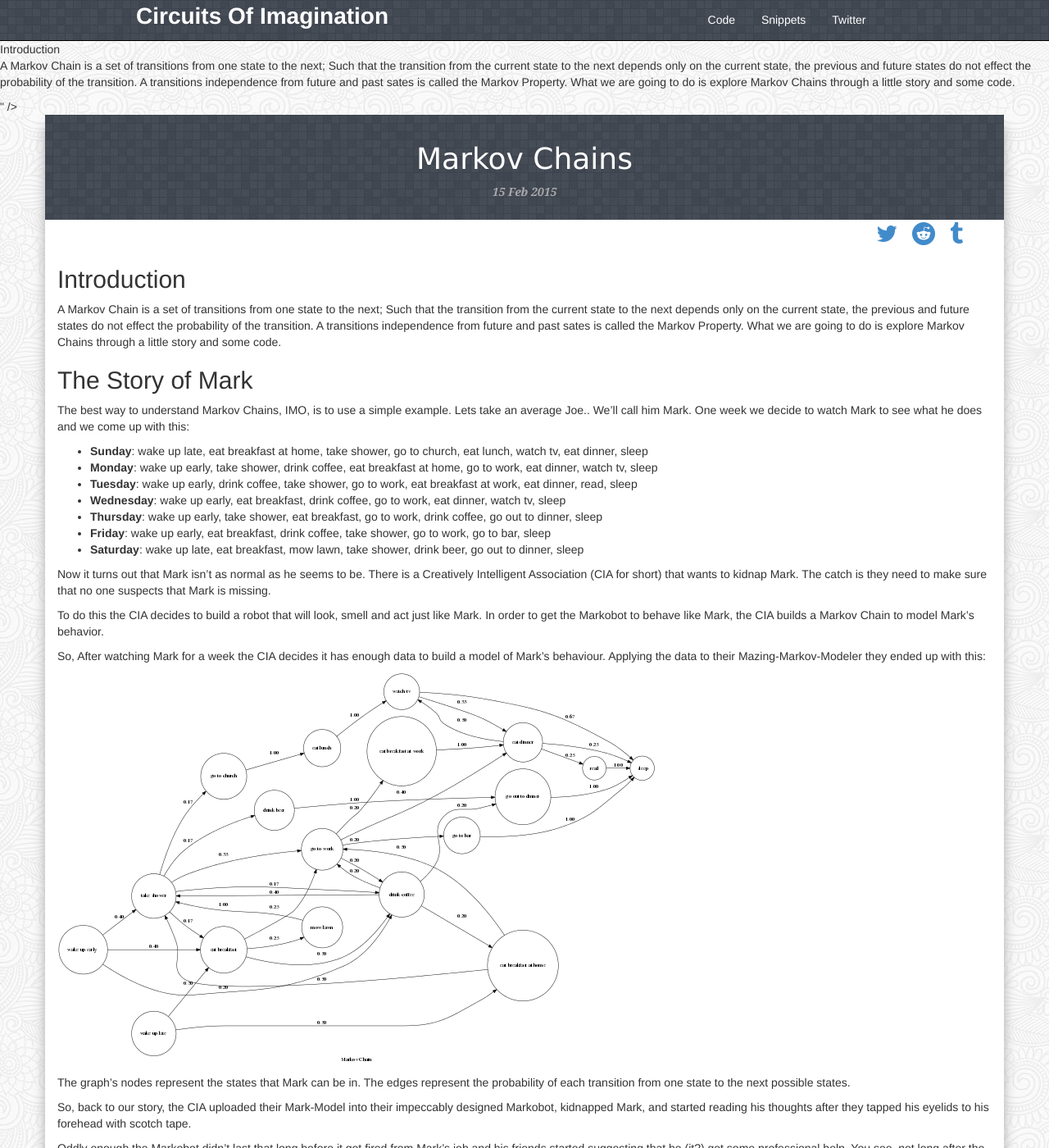
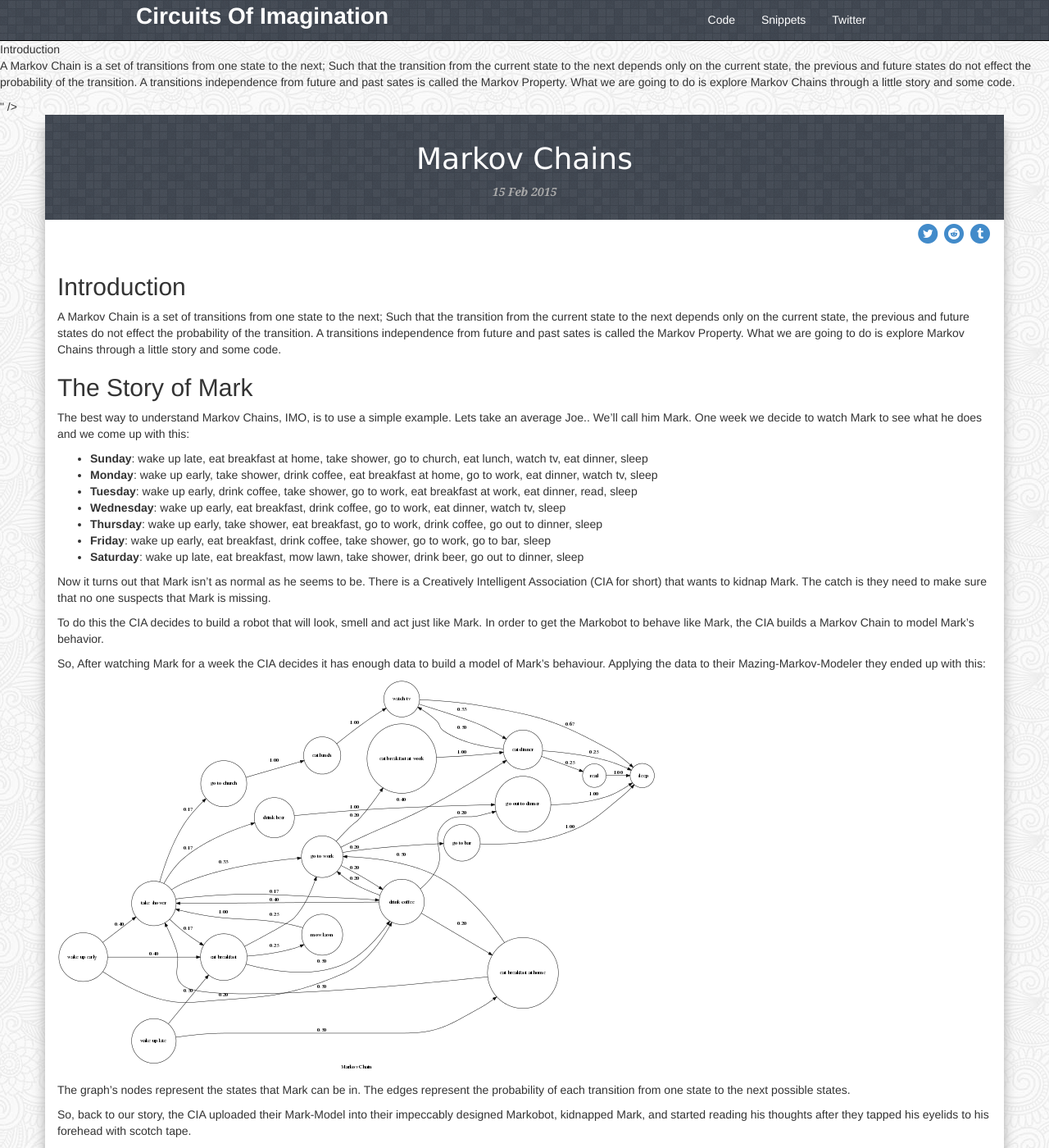
Before and after one commit to tantalum/tantalum.github.io, a Jekyll site: the page built from _posts/2015-02-15-Markov-Chains.markdown, in a window 1280 px wide and 1400 px high. Shown: the whole window at 82% size. Built offline with Jekyll 4.4.1, drawn with Linux system fonts in a browser that asks for light colours; nearby versions of some CDN libraries; Markdown is read by kramdown in place of the engine named in the settings; comment, search, counter and statistics services are not loaded.

Commit message:
Better social buttons.

````diff
--- a/_layouts/post.html
+++ b/_layouts/post.html
@@ -8,20 +8,29 @@ layout: default
   </div>
 
   <div class="post-social col-xs-12">
-    <ul class="social-buttons row">
+    <ul class="social-buttons">
         <li> <!-- Twitter Share -->
           <a href="https://twitter.com/intent/tweet?text={{ page.title | cgi_escape }}&via=blit32&url={{ site.url | append: page.url | cgi_escape }}" target="_blank">
-            <i class="fa fa-2x fa-twitter"></i>
+            <span class="fa-stack fa-1x">
+              <i class="fa fa-circle fa-stack-2x"></i>
+              <i class="fa fa-twitter fa-stack-1x fa-inverse"></i>
+            </span>
           </a>
         </li>
         <li> <!-- Reddit Share -->
           <a href="https://www.reddit.com/submit?url={{ site.url | append: page.url | cgi_escape }}" target="_blank">
-            <i class="fa fa-2x fa-reddit"></i>
+            <span class="fa-stack fa-1x">
+              <i class="fa fa-circle fa-stack-2x"></i>
+              <i class="fa fa-reddit fa-stack-1x fa-inverse"></i>
+            </span>
           </a>
         </li>
         <li> <!-- Tumblr Share -->
           <a href="https://www.tumblr.com/widgets/share/tool?content={{ site.url | append: page.url |cgi_escape }}&title={{ page.title | cgi_escape }}" target="_blank">
-            <i class="fa fa-2x fa-tumblr"></i>
+            <span class="fa-stack fa-1x">
+              <i class="fa fa-circle fa-stack-2x"></i>
+              <i class="fa fa-tumblr fa-stack-1x fa-inverse"></i>
+            </span>
           </a>
         </li>
     </ul>
--- a/_posts/2015-02-15-Markov-Chains.markdown
+++ b/_posts/2015-02-15-Markov-Chains.markdown
@@ -1,7 +1,7 @@
 ---
 layout: post
 title: "Markov Chains"
-catagories: scala markovchain
+categories: scala markovchain
 ---
 
 ## Introduction
@@ -166,7 +166,7 @@ object MarkovChainGrapher {
 }
 ```
 
-<h2>Watching Your Packets</h2>
+## Watching Your Packets
 
 Now that we have a Markov Chain, we need to do something with it. Markov Chains are used in almost everything from speech recognition to games. One easy task to do with Markov Chains is to trace packets through the internet to generate a map of where your packets go and how they reach their destination.
 
--- a/css/main.css
+++ b/css/main.css
@@ -94,13 +94,11 @@ POSTS
 .post-social ul {
     list-style: none;
     text-align: right;
-    margin: 0 1em;
-    padding: 0px 1em;
 }
 
 .post-social li {
     display: inline-block;
-    margin: 0.25em 0.5em;
+    margin: 0.25em 0em;
 }
 
 .post .post-content {
````
